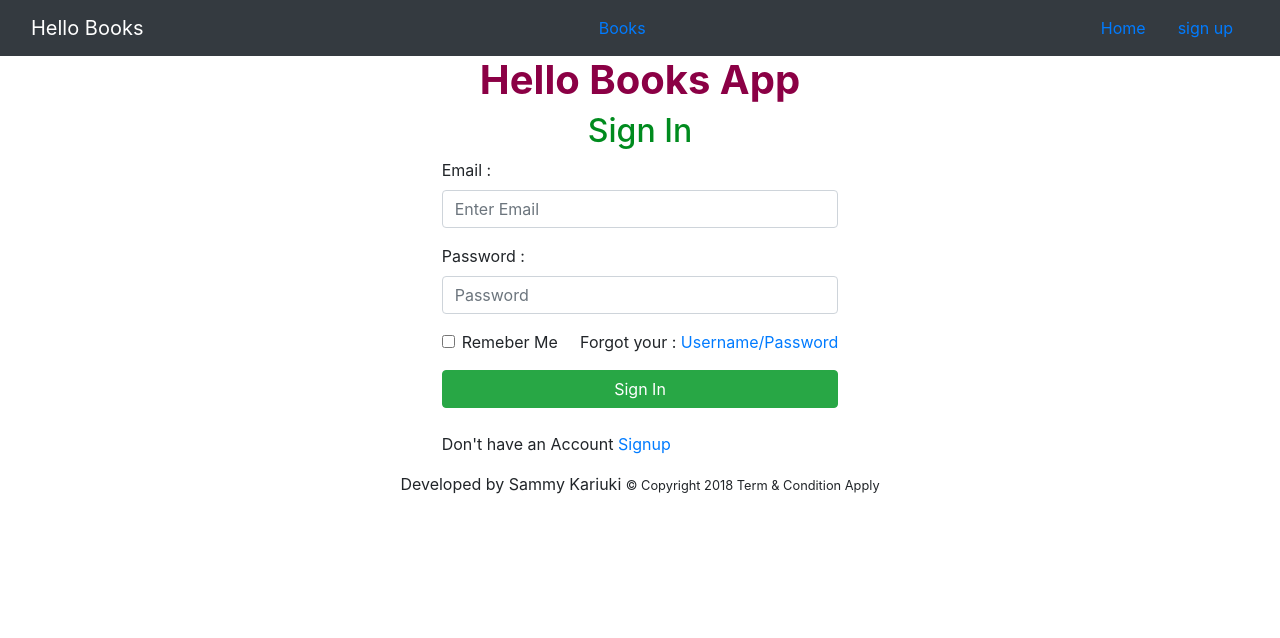
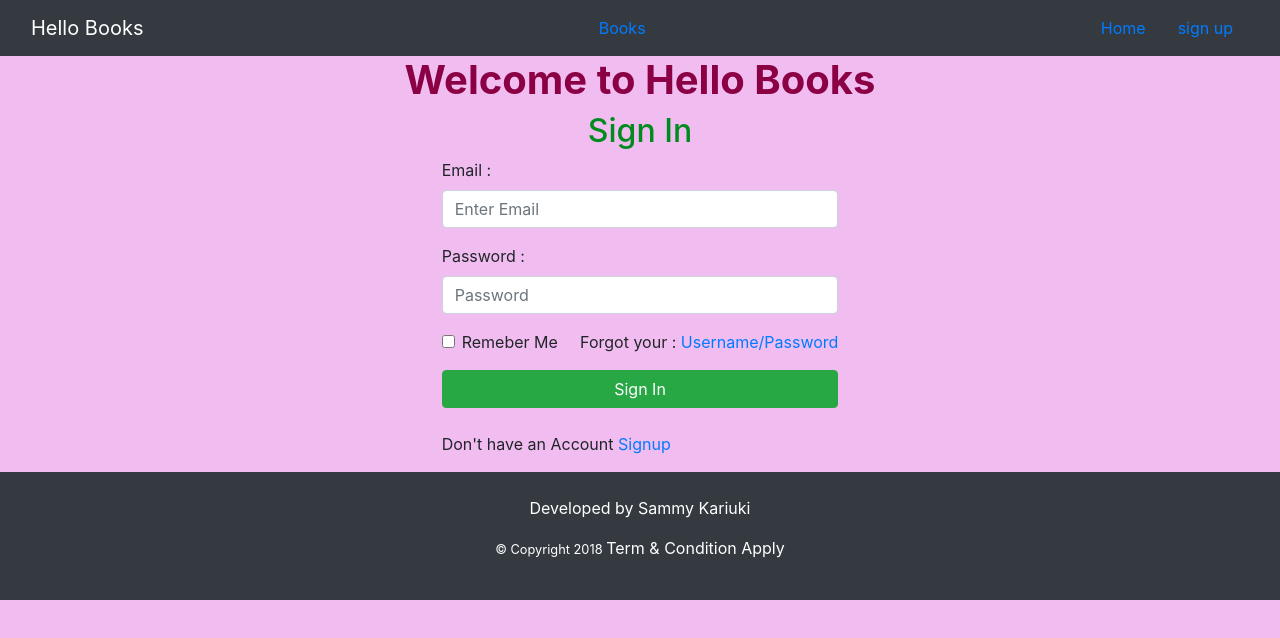
Before and after one commit to sam-karis/sam-karis.github.io, a plain HTML site: page designs/UI/login.html in a window 1280 px wide. Drawn offline with nearby package versions, Linux system fonts and the light colour scheme.

Commit message:
Fix login page

```diff
--- a/designs/UI/login.html
+++ b/designs/UI/login.html
@@ -3,14 +3,23 @@
 
 <head>
     <meta charset="utf-8" />
-    <title>Sign In</title>
-    <meta name="viewport" content="width=device-width, initial-scale=1 shrink-to-fit=no">
+    <title>Home</title>
+
+    <!-- Setting to be responsive to mobile first-->
+    <meta name="viewport" content="width=device-width, initial-scale=1">
+
+    <!-- Latest compiled and minified CSS -->
     <link rel="stylesheet" href="https://maxcdn.bootstrapcdn.com/bootstrap/4.0.0/css/bootstrap.min.css" integrity="sha384-Gn5384xqQ1aoWXA+058RXPxPg6fy4IWvTNh0E263XmFcJlSAwiGgFAW/dAiS6JXm"
         crossorigin="anonymous">
+
+    <!-- Customized css-->
     <link rel="stylesheet" type="text/css" media="screen" href="static/css/main.css" />
+
 </head>
 
-<body>
+<body class="login">
+
+    <!-- Start Navbar-->
     <nav class="navbar navbar-dark bg-dark">
         <div class="container-fluid">
             <a class="navbar-brand" href="#">Hello Books</a>
@@ -29,10 +38,18 @@
             </ul>
         </div>
     </nav>
+    <!--End Navbar-->
+
+
     <div class="container-fluid">
+
+        <!-- Heading-->
         <h1>
-            <strong>Hello Books App </strong>
+            <strong>Welcome to Hello Books</strong>
         </h1>
+        <!--End heading-->
+
+        <!--Start Login form -->
         <div class="row justify-content-center">
             <div class="col-4">
                 <form action="dashboard.html">
@@ -60,12 +77,26 @@
                 </form>
             </div>
         </div>
+        <!--End login form-->
+
     </div>
-    <footer class="text-center">
-        <p>Developed by Sammy Kariuki
-            <small> &copy; Copyright 2018 Term & Condition Apply</small>
-        </p>
+
+    <!--Start of footer-->
+    <footer class="bg-dark">
+        <br>
+        <div class="text-center text-white">
+            <p>Developed by Sammy Kariuki
+            </p>
+            <p>
+                <small> &copy; Copyright
+                    <script>
+                        document.write(new Date().getFullYear())
+                    </script>
+                </small> Term & Condition Apply</p>
+        </div>
+        <br>
     </footer>
+    <!-- end footer-->
 </body>
 
 </html>
```
